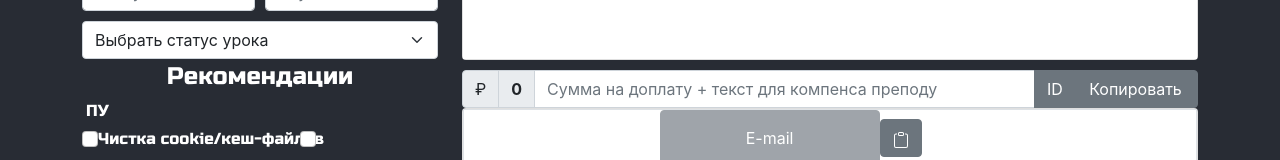
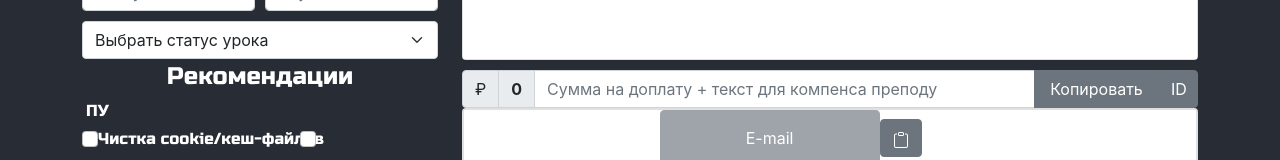
Before and after one commit to VaultBoy9519/summing-up-generator-Tetrika, a React (Create React App) app: page / in a window 1280 px wide. Shown: the part 288-448 px from the top of the page. Built offline with nearby package versions, Linux system fonts and the light colour scheme; a web font is replaced by a local one.

Commit message:
Поменял кнопки ID и Копировать местами

```diff
--- a/src/components/TutorCash.jsx
+++ b/src/components/TutorCash.jsx
@@ -31,13 +31,13 @@ export const TutorCash = ({ tutorCash, messageCompens, link }) => {
       <span className="input-group-text" style={{ fontWeight: "bold" }}>{isNaN(tutorCash) ? 0 : tutorCash}</span>
       <input className="form-control" defaultValue={messageCompens || ""}
              placeholder="Сумма на доплату + текст для компенса преподу" />
+      <button ref={copyButtonRefText} className="btn btn-secondary" style={{ width: "125px" }}
+              data-clipboard-text={messageCompens}>
+        {isCopiedText ? `Скопировано` : `Копировать`}
+      </button>
       <button ref={copyButtonRefID} className="btn btn-secondary" style={{ width: "40px" }}
               data-clipboard-text={link.includes(`tetrika-school.ru`) ? link.replace("https://tetrika-school.ru/adminka/lessons/", "") : link}>
         {isCopiedID ? greenOkSvg : `ID`}
-      </button>
-      <button ref={copyButtonRefText} className="btn btn-secondary" style={{ width: "125px" }}
-              data-clipboard-text={messageCompens}>
-        {isCopiedText ? `Скопировано` : `Копировать`}
       </button>
     </div>
 
```
